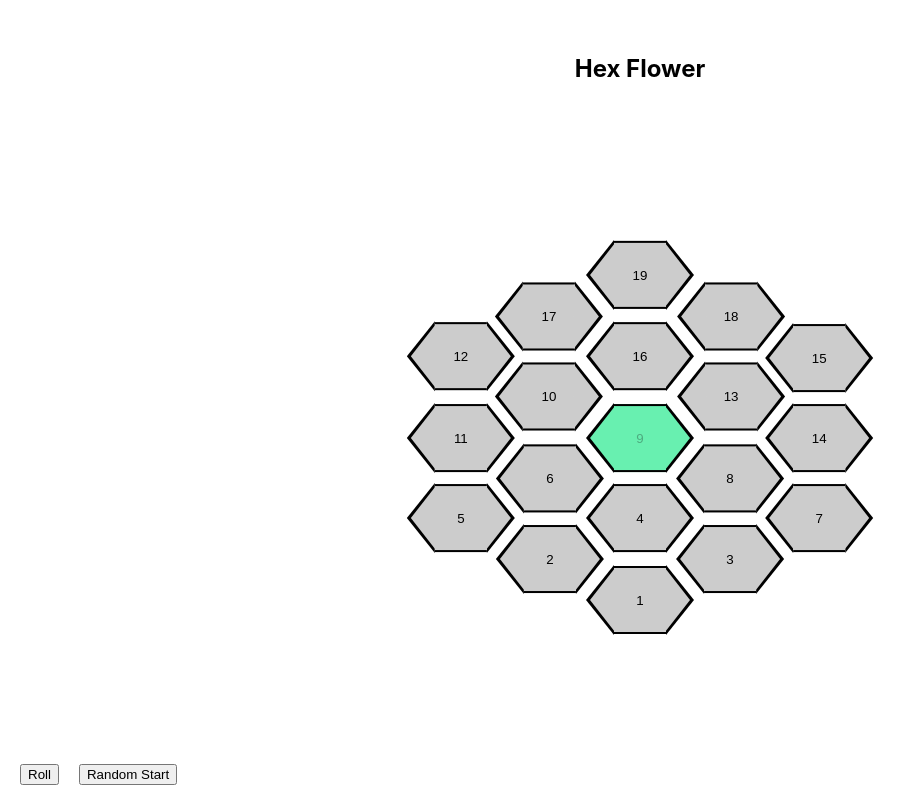
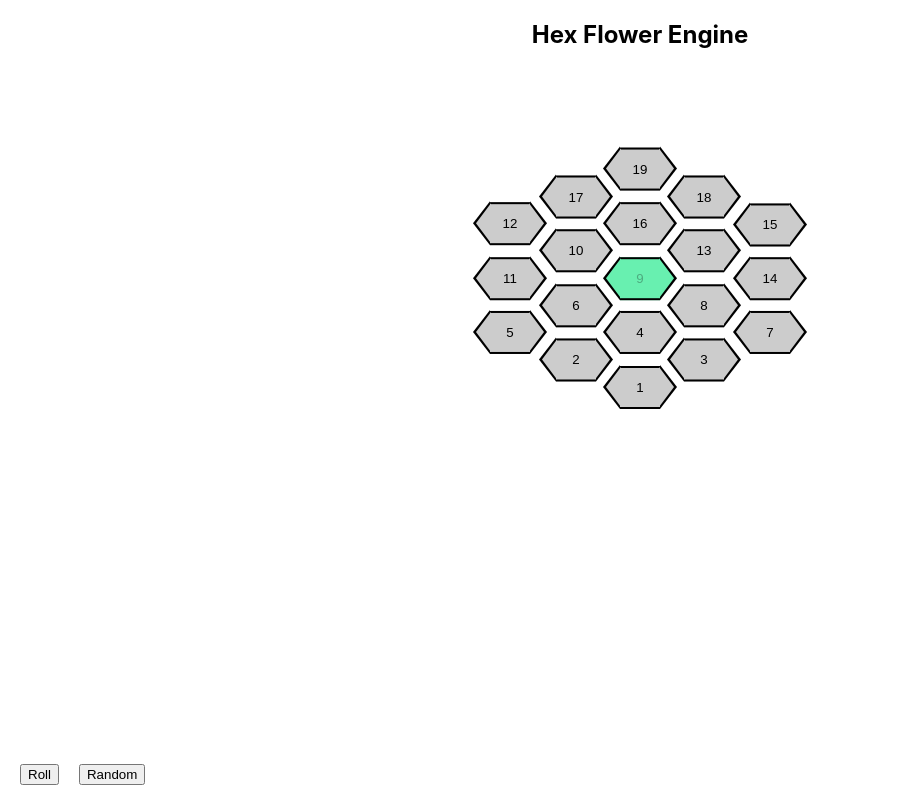
Before and after one commit to DVDAGames/react-hex-flower-engine, a React (Create React App) app: page / in a window 1280 px wide. Shown: the whole page, without its empty margins (0-916 px from the left). Built offline with nearby package versions, Linux system fonts and the light colour scheme.

Commit message:
feat(layout): remove some janky CSS for grid rendering

```diff
--- a/public/index.html
+++ b/public/index.html
@@ -1,14 +1,12 @@
 <!DOCTYPE html>
 <html lang="en">
+
 <head>
   <meta charset="utf-8" />
   <link rel="icon" href="%PUBLIC_URL%/favicon.ico" />
   <meta name="viewport" content="width=device-width, initial-scale=1" />
   <meta name="theme-color" content="#000000" />
-    <meta
-      name="description"
-      content="Web site created using create-react-app"
-    />
+  <meta name="description" content="Hex Flower Engine for generating various effects for tabletop gaming." />
   <link rel="apple-touch-icon" href="%PUBLIC_URL%/logo192.png" />
   <!--
       manifest.json provides metadata used when your web app is installed on a
@@ -24,8 +22,9 @@
       work correctly both with client-side routing and a non-root public URL.
       Learn how to configure a non-root public URL by running `npm run build`.
     -->
-    <title>React App</title>
+  <title>Hex Flower Engine (Alpha)</title>
 </head>
+
 <body>
   <noscript>You need to enable JavaScript to run this app.</noscript>
   <div id="root"></div>
@@ -40,4 +39,5 @@
       To create a production bundle, use `npm run build` or `yarn build`.
     -->
 </body>
+
 </html>
--- a/src/App.js
+++ b/src/App.js
@@ -286,7 +286,7 @@ export const App = () => {
   return (
     <>
       <section className={styles.container}>
-        <h1 className={styles.heading}>Hex Flower</h1>
+        <h1 className={styles.heading}>Hex Flower Engine</h1>
         <Grid
           activeHex={currentHex}
           hexAction={setCurrentHex}
--- a/src/App.module.scss
+++ b/src/App.module.scss
@@ -1,13 +1,11 @@
 .container {
   position: fixed;
-  top: -54%;
   width: 100%;
   height: 100%;
   display: flex;
-  justify-content: center;
+  justify-content: flex-start;
   align-items: center;
   flex-direction: column;
-  padding: 100px 50px;
 }
 
 .heading {
--- a/src/components/Grid/Grid.module.scss
+++ b/src/components/Grid/Grid.module.scss
@@ -1,6 +1,4 @@
 .grid {
-  position: fixed;
-  top: -2vw;
   width: 100%;
   height: 0;
   display: flex;
@@ -8,6 +6,5 @@
   justify-content: center;
   flex-direction: column-reverse;
   list-style: none;
-  padding: 50px;
   margin: 0;
 }
--- a/src/components/Hex/Hex.module.scss
+++ b/src/components/Hex/Hex.module.scss
@@ -1,7 +1,8 @@
 .outline {
   position: relative;
-  width: 4vw;
-  min-height: 5vw;
+  width: 40px;
+  height: 43px;
+  min-height: 43px;
   display: flex;
   align-items: center;
   justify-content: center;
@@ -17,9 +18,9 @@
     top: 50%;
     left: 100%;
     transform: translateY(-50%);
-    border-top: calc(2.5vw + 3px) solid transparent;
-    border-left: calc(2vw + 3px) solid #000;
-    border-bottom: calc(2.5vw + 3px) solid transparent;
+    border-top: 22px solid transparent;
+    border-left: 17px solid #000;
+    border-bottom: 22px solid transparent;
   }
 
   &::after {
@@ -28,9 +29,9 @@
     top: 50%;
     right: 100%;
     transform: translateY(-50%);
-    border-right: calc(2vw + 3px) solid #000;
-    border-top: calc(2.5vw + 3px) solid transparent;
-    border-bottom: calc(2.5vw + 3px) solid transparent;
+    border-right: 17px solid #000;
+    border-top: 22px solid transparent;
+    border-bottom: 22px solid transparent;
   }
 
   &:nth-child(1) {
@@ -38,11 +39,11 @@
   }
 
   &:nth-child(2) {
-    transform: translateX(-176%) translateY(36%);
+    transform: translateX(-160%) translateY(36%);
   }
 
   &:nth-child(3) {
-    transform: translateX(176%) translateY(136%);
+    transform: translateX(160%) translateY(136%);
   }
 
   &:nth-child(4) {
@@ -50,19 +51,19 @@
   }
 
   &:nth-child(5) {
-    transform: translateX(-350%) translateY(272%);
+    transform: translateX(-325%) translateY(272%);
   }
 
   &:nth-child(6) {
-    transform: translateX(-176%) translateY(310%);
+    transform: translateX(-160%) translateY(310%);
   }
 
   &:nth-child(7) {
-    transform: translateX(350%) translateY(472%);
+    transform: translateX(325%) translateY(472%);
   }
 
   &:nth-child(8) {
-    transform: translateX(176%) translateY(510%);
+    transform: translateX(160%) translateY(510%);
   }
 
   &:nth-child(9) {
@@ -70,27 +71,27 @@
   }
 
   &:nth-child(10) {
-    transform: translateX(-178%) translateY(582%);
+    transform: translateX(-160%) translateY(582%);
   }
 
   &:nth-child(11) {
-    transform: translateX(-350%) translateY(747%);
+    transform: translateX(-325%) translateY(747%);
   }
 
   &:nth-child(12) {
-    transform: translateX(-350%) translateY(719%);
+    transform: translateX(-325%) translateY(719%);
   }
 
   &:nth-child(13) {
-    transform: translateX(178%) translateY(882%);
+    transform: translateX(160%) translateY(882%);
   }
 
   &:nth-child(14) {
-    transform: translateX(350%) translateY(1047%);
+    transform: translateX(325%) translateY(1047%);
   }
 
   &:nth-child(15) {
-    transform: translateX(350%) translateY(1022%);
+    transform: translateX(325%) translateY(1022%);
   }
 
   &:nth-child(16) {
@@ -98,11 +99,11 @@
   }
 
   &:nth-child(17) {
-    transform: translateX(-178%) translateY(1157%);
+    transform: translateX(-160%) translateY(1157%);
   }
 
   &:nth-child(18) {
-    transform: translateX(178%) translateY(1257%);
+    transform: translateX(160%) translateY(1257%);
   }
 
   &:nth-child(19) {
@@ -114,11 +115,12 @@
   position: relative;
   width: 100%;
   height: 100%;
+  min-height: 43px;
   display: flex;
   align-items: center;
   justify-content: center;
-  border-top: 2.5px solid #000;
-  border-bottom: 2.5px solid #000;
+  border-top: 2px solid #000;
+  border-bottom: 2px solid #000;
   background: #ccc;
   z-index: 2;
 
@@ -128,9 +130,9 @@
     top: 50%;
     left: calc(100% - 1px);
     transform: translateY(-50%);
-    border-top: 2.5vw solid transparent;
-    border-left: 2vw solid #ccc;
-    border-bottom: 2.5vw solid transparent;
+    border-top: 20px solid transparent;
+    border-left: 15px solid #ccc;
+    border-bottom: 20px solid transparent;
   }
 
   &::after {
@@ -139,9 +141,9 @@
     top: 50%;
     right: calc(100% - 1px);
     transform: translateY(-50%);
-    border-right: 2vw solid #ccc;
-    border-top: 2.5vw solid transparent;
-    border-bottom: 2.5vw solid transparent;
+    border-right: 15px solid #ccc;
+    border-top: 20px solid transparent;
+    border-bottom: 20px solid transparent;
   }
 
   &:hover,
--- a/src/components/Toolbar/Toolbar.js
+++ b/src/components/Toolbar/Toolbar.js
@@ -43,7 +43,7 @@ export const Toolbar = ({ setCurrentHex, setRoll, currentRoll }) => {
         </li>
         <li className={styles.listItem}>
           <button onClick={randomStart} disabled={currentRoll}>
-            Random Start
+            Random
           </button>
         </li>
       </ul>
--- a/src/components/Toolbar/Toolbar.module.scss
+++ b/src/components/Toolbar/Toolbar.module.scss
@@ -2,7 +2,7 @@
   position: fixed;
   bottom: 0;
   left: 0;
-  width: calc(100% - 40px);
+  width: 100%;
   display: flex;
   flex-direction: row;
   justify-content: flex-start;
--- a/src/index.scss
+++ b/src/index.scss
@@ -2,15 +2,14 @@ html {
   width: 100%;
   height: 100%;
   overflow-y: scroll;
-  overflow-x: none;
+  overflow-x: hidden;
   box-sizing: border-box;
 }
 
-* {
-  &::before,
-  &::after {
-    box-sizing: inherit;
-  }
+*,
+*:before,
+*:after {
+  box-sizing: inherit;
 }
 
 body {
@@ -30,4 +29,5 @@ body {
   display: flex;
   align-items: center;
   justify-content: center;
+  position: relative;
 }
```
Lines whose indentation alone changed are shown as unchanged.
